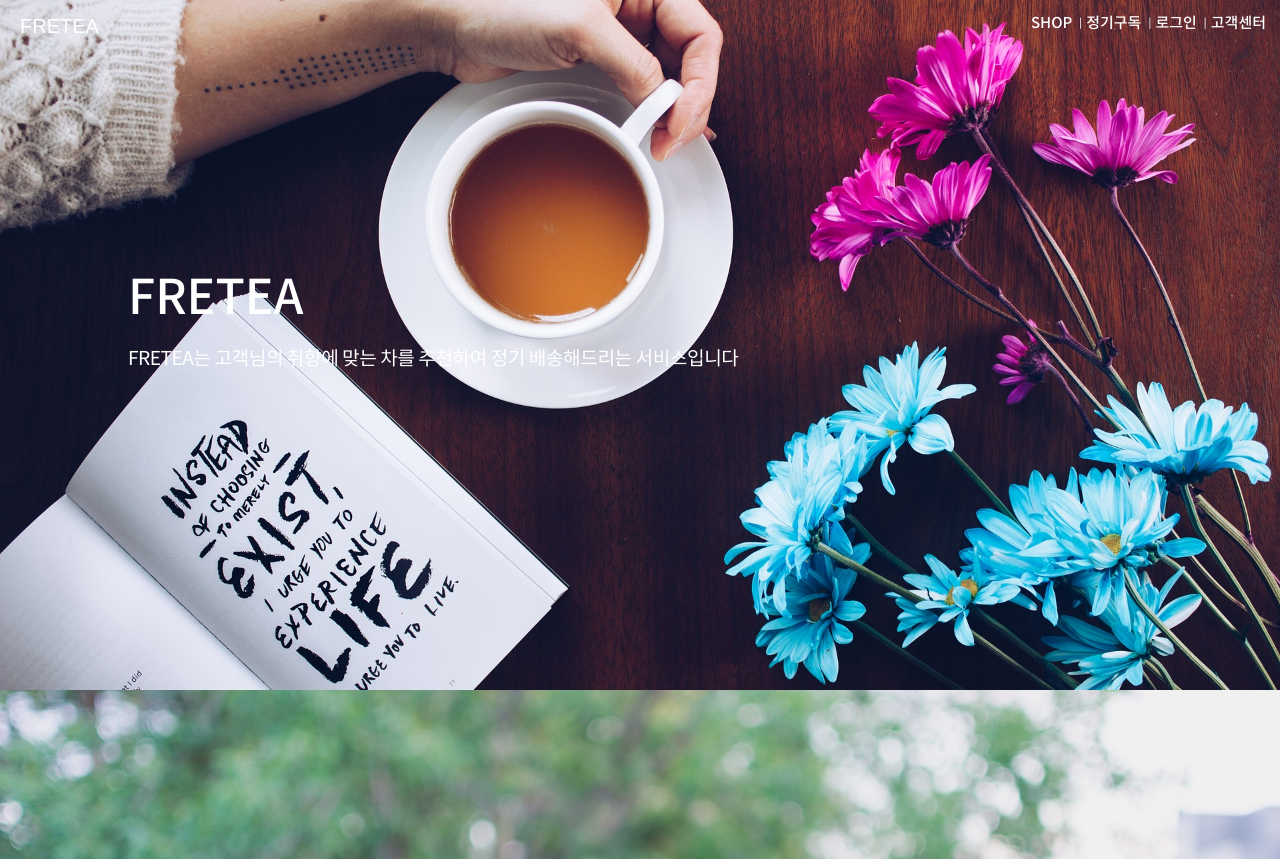
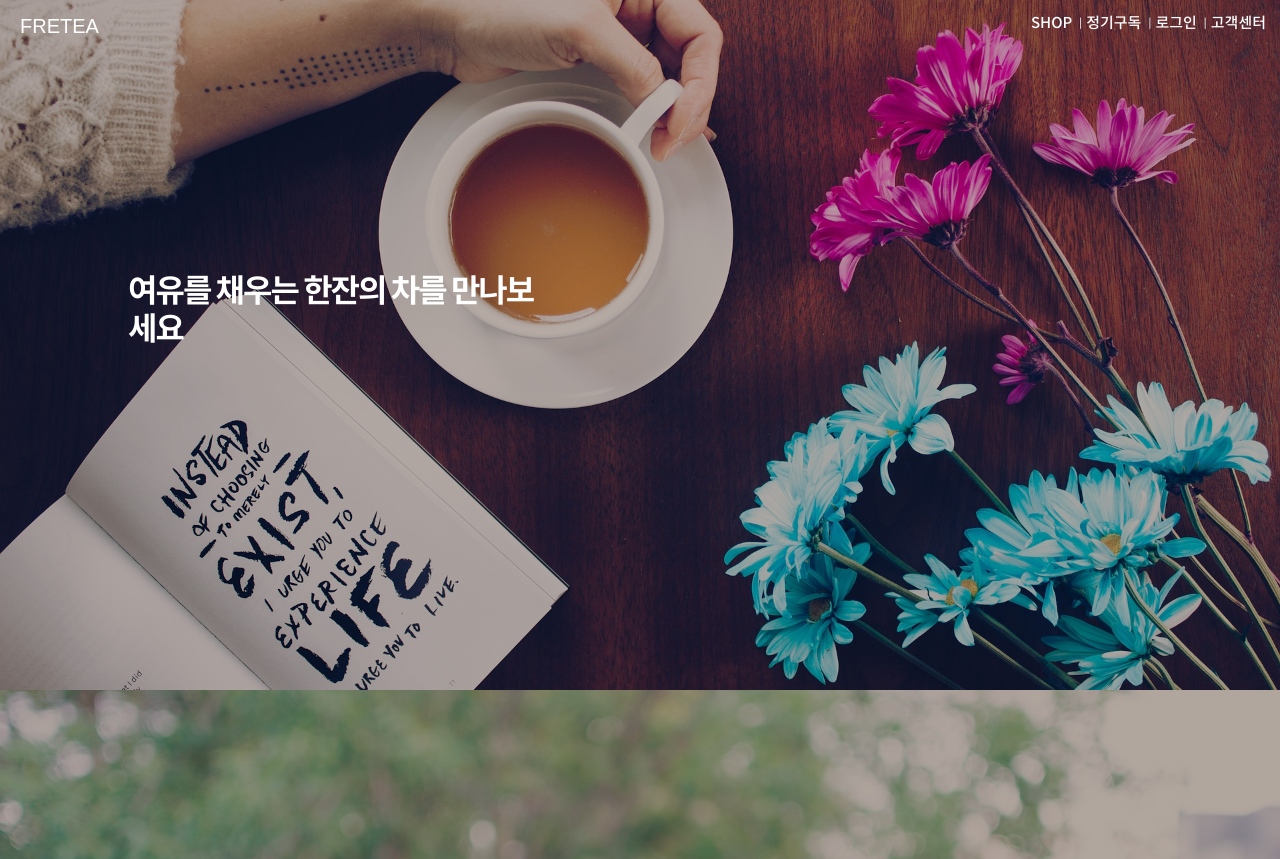
Before and after one commit to jo-narae/fretea, a Vue app: page /#/ in a window 1280 px wide. Shown: the top 859 px of the page. Built offline with nearby package versions, Linux system fonts and the light colour scheme; a web font is replaced by a local one.

Commit message:
Modify 메인 필터 적용

```diff
--- a/src/assets/style/main.scss
+++ b/src/assets/style/main.scss
@@ -2,16 +2,20 @@ div[role="about"] {
 	.about-image {
 		visibility: visible;
 		width: 100%;
-		height: 60rem;
+		height: 58.1rem;
+		background-color: $color_opacity_brown;
+    	background-blend-mode: darken;
 		background-size: cover;
 		background-position: 50% 50%;
 		transition: 0.3s ease;
 	}
 	.about-title {
-		@extend .medium;
-		font-size: 3rem;
+		@extend .bold;
+		font-size: 2rem;
+		width: 40%;
 		z-index: 0;
-		line-height: 2;
+		line-height: 1.2;
+		letter-spacing: -2px;
 	}
 	.about-detail {
 		position: relative;
--- a/src/assets/style/variables.scss
+++ b/src/assets/style/variables.scss
@@ -14,7 +14,6 @@ $font_notokr_bold: 'notokr-bold';
 $font_notokr_black: 'notokr-black';
 
 $color_white: #ffffff;
-$color_opacity_white: #ffffff75;
 $color_black: #000000;
 $color_row_black: #1d1d1d;
 $color_light_gray: #e0e0e0;
@@ -24,6 +23,9 @@ $color_point_violet: #a067ac;
 $color_point_blue: #47a3d2;
 $color_point_green: #8ce33e;
 $color_ultra_violet: #5e4a8a;
+
+$color_opacity_white: #ffffff75;
+$color_opacity_brown: #674f3b75;
 
 @import url('https://fonts.googleapis.com/css?family=Aclonica|Freckle+Face');
 @import url('https://fonts.googleapis.com/css?family=Permanent+Marker');
--- a/src/components/main/About.vue
+++ b/src/components/main/About.vue
@@ -13,11 +13,7 @@
     <div v-for="(images, k) in imagePath" :key="k">
       <div class="about-image" :class="[images.right === true ? 'about-image-right' : '']" :style="{backgroundImage: `url(${images.path})`}">
         <div class="about-content">
-          <div class="about-title">Fretea</div>
-          <div class="about-detail">
-            Fretea는 고객님의 취향에 맞는 차를 추천하여
-            정기 배송해드리는 서비스입니다
-          </div>
+          <div class="about-title">{{images.description}}</div>
         </div>
       </div>
     </div>
```
Also changed, not shown: src/components/Main.vue (+4 -4 lines).
